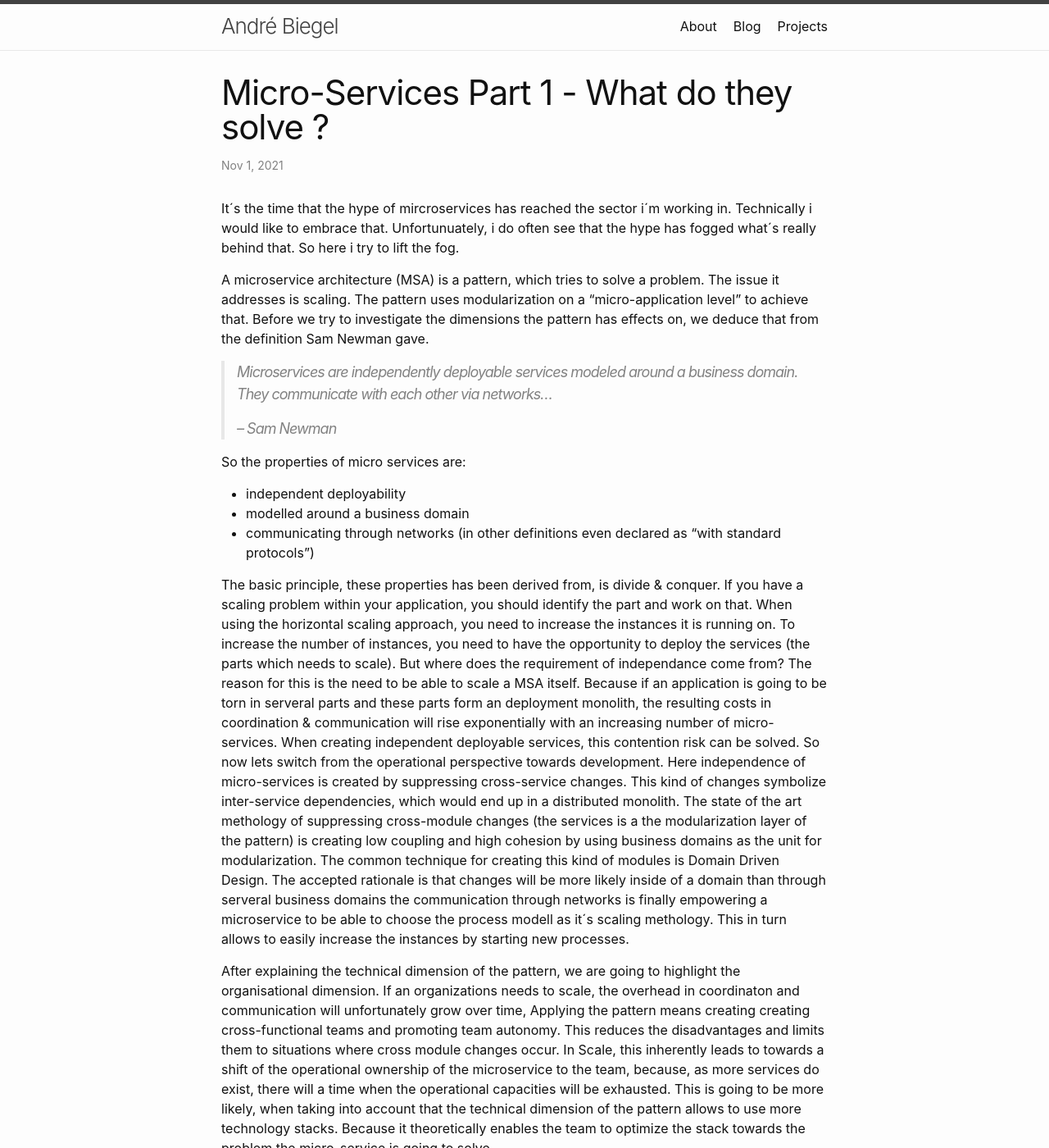
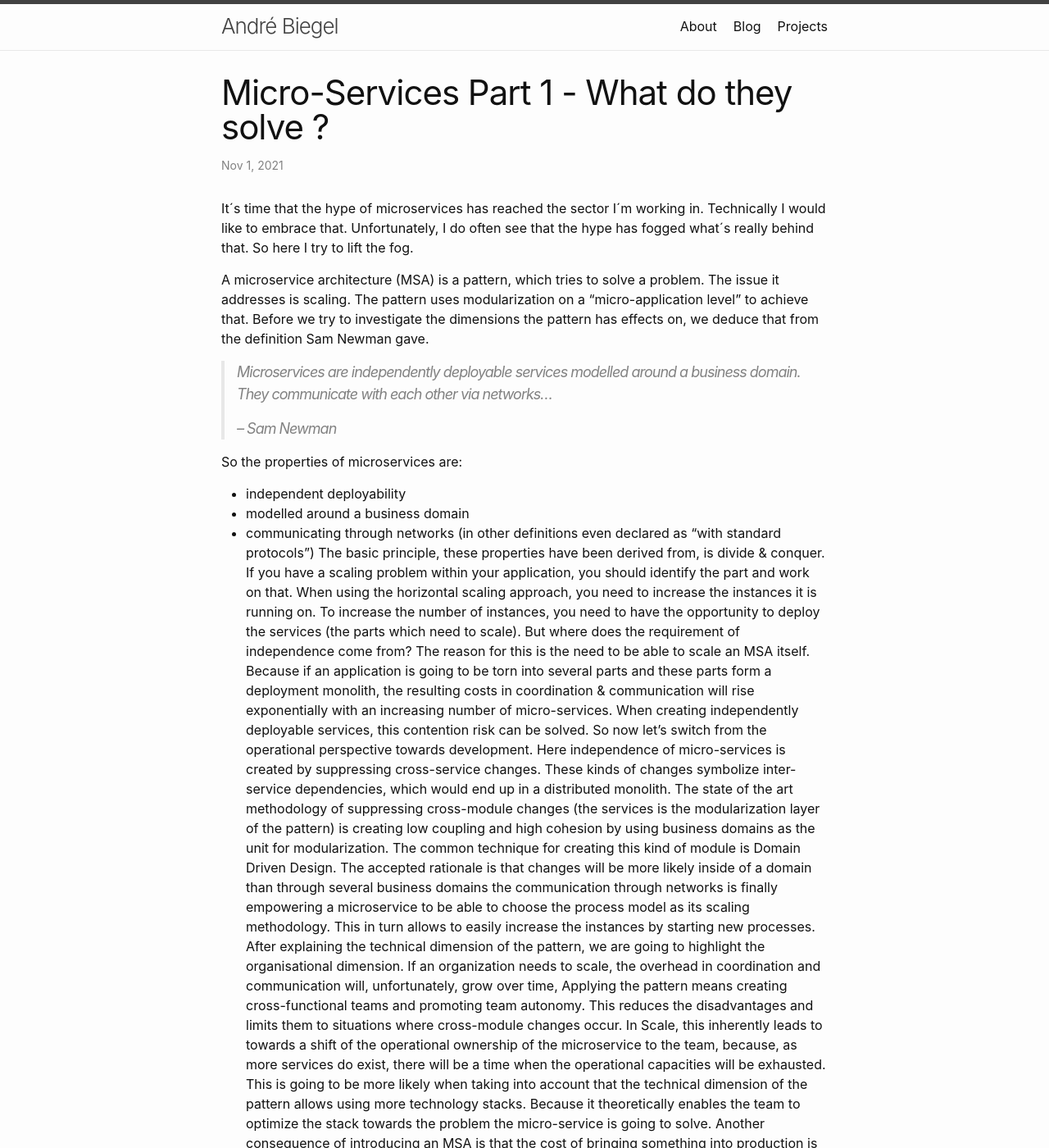
Before and after one commit to andrebiegel/andrebiegel.github.io, a Jekyll site: the page built from _posts/2021-11-01-microservice.md, in a window 1280 px wide and 1400 px high. Shown: the whole window at 82% size. Built offline with Jekyll 4.4.1, drawn with Linux system fonts in a browser that asks for light colours; some of the changed text lies outside the part shown.

Commit message:
grammarly check

```diff
--- a/_posts/2021-11-01-microservice.md
+++ b/_posts/2021-11-01-microservice.md
@@ -6,35 +6,32 @@ tags: [microservices ]
 date:   2021-11-01
 
 ---
- It´s the time that the hype of mircroservices has reached the sector i´m working in. Technically i would like to embrace that. Unfortunuately, i do often see that the hype has fogged what´s really behind that. So here i try to lift the fog.
+It´s time that the hype of microservices has reached the sector I´m working in. Technically I would like to embrace that. Unfortunately, I do often see that the hype has fogged what´s really behind that. So here I try to lift the fog.
 
-A microservice architecture (MSA) is a pattern, which tries to solve a problem. The issue it addresses is scaling.  The pattern uses modularization on a "micro-application level" to achieve that. Before we try to investigate the dimensions the pattern has effects on, we deduce that from the definition Sam Newman gave.
+A microservice architecture (MSA) is a pattern, which tries to solve a problem. The issue it addresses is scaling. The pattern uses modularization on a "micro-application level" to achieve that. Before we try to investigate the dimensions the pattern has effects on, we deduce that from the definition Sam Newman gave.
 
->  Microservices are independently deployable services modeled around a business domain. They communicate with each other via networks...
+>  Microservices are independently deployable services modelled around a business domain. They communicate with each other via networks...
 >
 > -- <cite>Sam Newman</cite>
 
- So the properties of micro services are:
- + independent deployability
- + modelled around a business domain
- + communicating through networks (in other definitions even declared as "with standard protocols")
+ So the properties of microservices are:
++ independent deployability
++ modelled around a business domain
++ communicating through networks (in other definitions even declared as "with standard protocols")
+The basic principle, these properties have been derived from, is divide & conquer. If you have a scaling problem within your application, you should identify the part and work on that. When using the horizontal scaling approach, you need to increase the instances it is running on. To increase the number of instances, you need to have the opportunity to deploy the services (the parts which need to scale).
+But where does the requirement of independence come from?
+The reason for this is the need to be able to scale an MSA itself. Because if an application is going to be torn into several parts and these parts form a deployment monolith, the resulting costs in coordination & communication will rise exponentially with an increasing number of micro-services. When creating independently deployable services, this contention risk can be solved.
+So now let's switch from the operational perspective towards development.
+Here independence of micro-services is created by suppressing cross-service changes. These kinds of changes symbolize inter-service dependencies, which would end up in a distributed monolith. The state of the art methodology of suppressing cross-module changes (the services is the modularization layer of the pattern) is creating low coupling and high cohesion by using business domains as the unit for modularization. The common technique for creating this kind of module is Domain Driven Design. The accepted rationale is that changes will be more likely inside of a domain than through several business domains
+the communication through networks is finally empowering a microservice to be able to choose the process model as its scaling methodology. This in turn allows to easily increase the instances by starting new processes.
+After explaining the technical dimension of the pattern, we are going to highlight the organisational dimension. If an organization needs to scale, the overhead in coordination and communication will, unfortunately, grow over time, Applying the pattern means creating cross-functional teams and promoting team autonomy. This reduces the disadvantages and limits them to situations where cross-module changes occur. In Scale, this inherently leads to towards a shift of the operational ownership of the microservice to the team, because, as more services do exist, there will be a time when the operational capacities will be exhausted. This is going to be more likely when taking into account that the technical dimension of the pattern allows using more technology stacks. Because it theoretically enables the team to optimize the stack towards the problem the micro-service is going to solve.
+Another consequence of introducing an MSA is that the cost of bringing something into production is crucial. To optimize this aspect an adequate amount of investment has to be done in automation (in CI/CD & resource allocation). A common way to achieve this is by using containers as the base for all services.
+So hopefully everybody now has a clear view of what an MSA really is. In the end, it is a distributed system and these kinds of systems do have their challenges, which should be considered first. I like to sort the challenges into three categories.
 
-The basic principle, these properties has been derived from, is divide & conquer. If you have a scaling problem within your application, you should identify the part and work on that. When using the horizontal scaling approach, you need to increase the instances it is running on. To increase the number of instances, you need to have the opportunity to deploy the services (the parts which needs to scale).
-But where does the requirement of independance come from?
-The reason for this is the need to be able to scale a MSA itself. Because if an application is going to be torn in serveral parts and these parts form an deployment monolith, the resulting costs in coordination & communication will rise exponentially with an increasing number of micro-services. When creating independent deployable services, this contention risk can be solved.
-So now lets switch from the operational perspective towards development.
-Here independence of micro-services is created by suppressing cross-service changes. This kind of changes symbolize inter-service dependencies, which would end up in a distributed monolith. The state of the art methology of suppressing cross-module changes (the services is a the modularization layer of the pattern) is creating low coupling and high cohesion by using business domains as the unit for modularization. The common technique for creating this kind of modules is Domain Driven Design. The accepted rationale is that changes will be more likely inside of a domain than through serveral business domains
-the communication through networks is finally empowering a microservice to be able to choose the process modell as it´s scaling methology. This in turn allows to easily increase the instances by starting new processes.
 
-After explaining the technical dimension of the pattern, we are going to highlight the organisational dimension. If an organizations needs to scale, the overhead in coordinaton and communication will unfortunately grow over time, Applying the pattern means creating creating cross-functional teams and promoting team autonomy. This reduces the disadvantages and limits them to situations where cross module changes occur. In Scale, this inherently leads to towards a shift of the operational ownership of the microservice to the team, because, as more services do exist, there will a time when the operational capacities will be exhausted. This is going to be more likely, when taking into account that the technical dimension of the pattern allows to use more technology stacks. Because it theoretically enables the team to optimize the stack towards the problem the micro-service is going to solve.
-
-Another consequence of introducing a MSA is that the cost of bringing something into production is crucial. To optimize this aspect an adequate amount of investement has to be done in automation (in CI/CD & resource allocation). A common way to achieve this, is using containers as the base for all services.
-
-So hopefully everybody now has a clear view of what a MSA really is. In the end it is a distributed system and these kind of systems do have their challenges, which should be considered first. i like to sort the challenges into three categories.
-
- * technical challenges: regarding distribution in dimensions of development &  monitoring
- * organisational challenges: regarding the creating the team structure
- + cultural challenges : regarding to empower the teams to live their new autonomy ("With great power comes great responsibility" )
+* technical challenges: regarding distribution in dimensions of development & monitoring
+* organisational challenges: regarding the creating the team structure
+* cultural challenges: regarding empowering the teams to live their new autonomy ("With great power comes great responsibility" )
 
 
 
```
